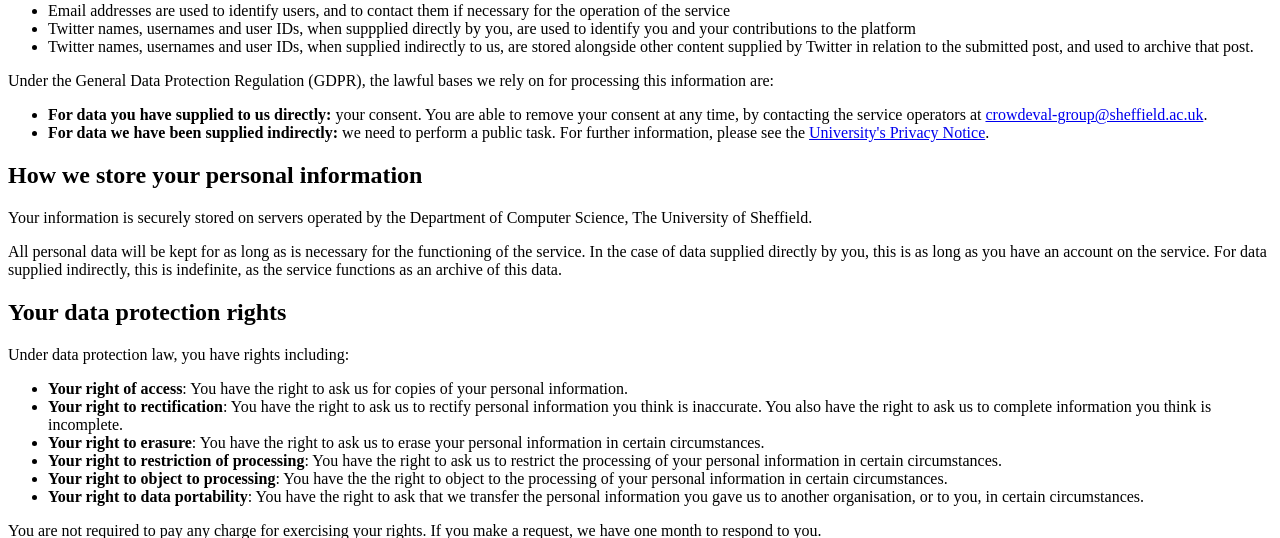
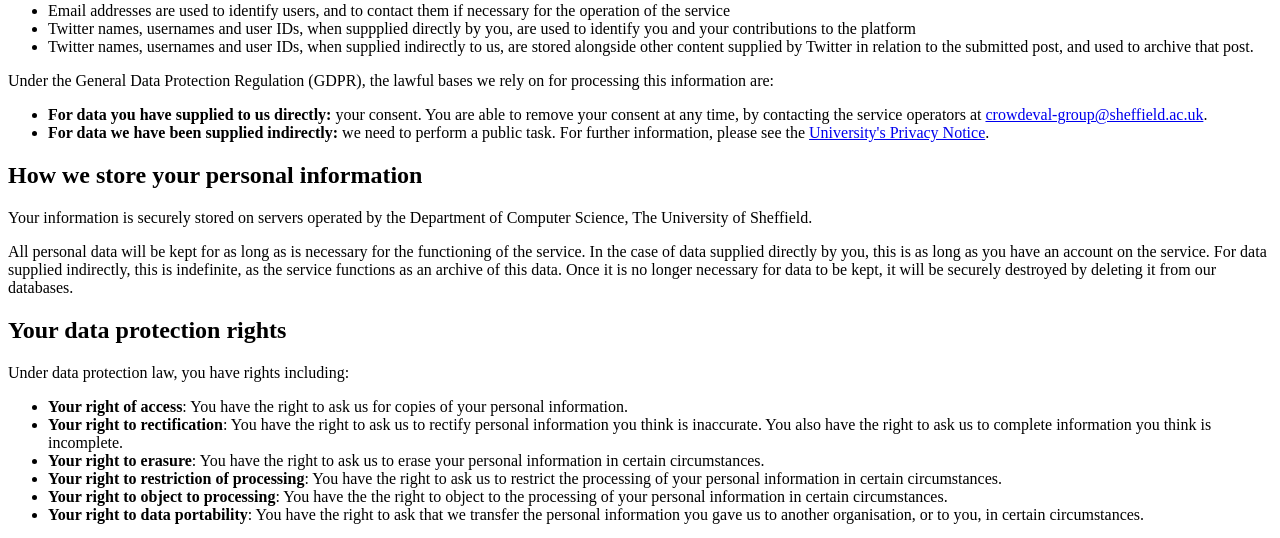
Before and after one commit to freddyheppell/crowdeval, a Python web app: template webapp/crowdeval/templates/pages/privacy.html in a window 1280 px wide. Shown: the part 702-1240 px from the top of the page. Run offline with Jinja, Linux system fonts and the light colour scheme; the template is opened without the code that fills it: most values are stand-ins (such as "Sample title", 1, 10 or a date in 2020); some libraries are stand-ins or nearby versions.

Commit message:
Add specific deletion info

```diff
--- a/webapp/crowdeval/templates/pages/privacy.html
+++ b/webapp/crowdeval/templates/pages/privacy.html
@@ -46,7 +46,7 @@
     <h2>How we store your personal information</h2>
     <p>Your information is securely stored on servers operated by the Department of Computer Science, The University of Sheffield.</p>
 
-    <p>All personal data will be kept for as long as is necessary for the functioning of the service. In the case of data supplied directly by you, this is as long as you have an account on the service. For data supplied indirectly, this is indefinite, as the service functions as an archive of this data.</p>
+    <p>All personal data will be kept for as long as is necessary for the functioning of the service. In the case of data supplied directly by you, this is as long as you have an account on the service. For data supplied indirectly, this is indefinite, as the service functions as an archive of this data. Once it is no longer necessary for data to be kept, it will be securely destroyed by deleting it from our databases.</p>
 
     <h2>Your data protection rights</h2>
     <p>Under data protection law, you have rights including:</p>
```
